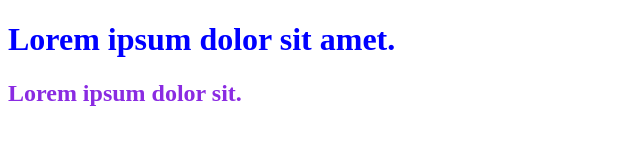
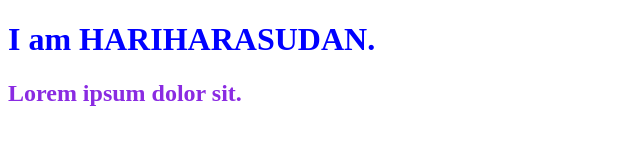
Before and after one commit to HARIHARASUDAN15/Frontendclass, a plain HTML site: page index.html in a window 1280 px wide. Shown: the whole page, without its empty margins (0-640 px from the left). Drawn offline with Linux system fonts and the light colour scheme.

Commit message:
updated text

```diff
--- a/index.html
+++ b/index.html
@@ -7,7 +7,7 @@
     <link rel="stylesheet" href="./style.css">
 </head>
 <body>
-    <h1>Lorem ipsum dolor sit amet.</h1>
+    <h1>I am HARIHARASUDAN.</h1>
     <h2>Lorem ipsum dolor sit.</h2>
 </body>
 </html>
```
